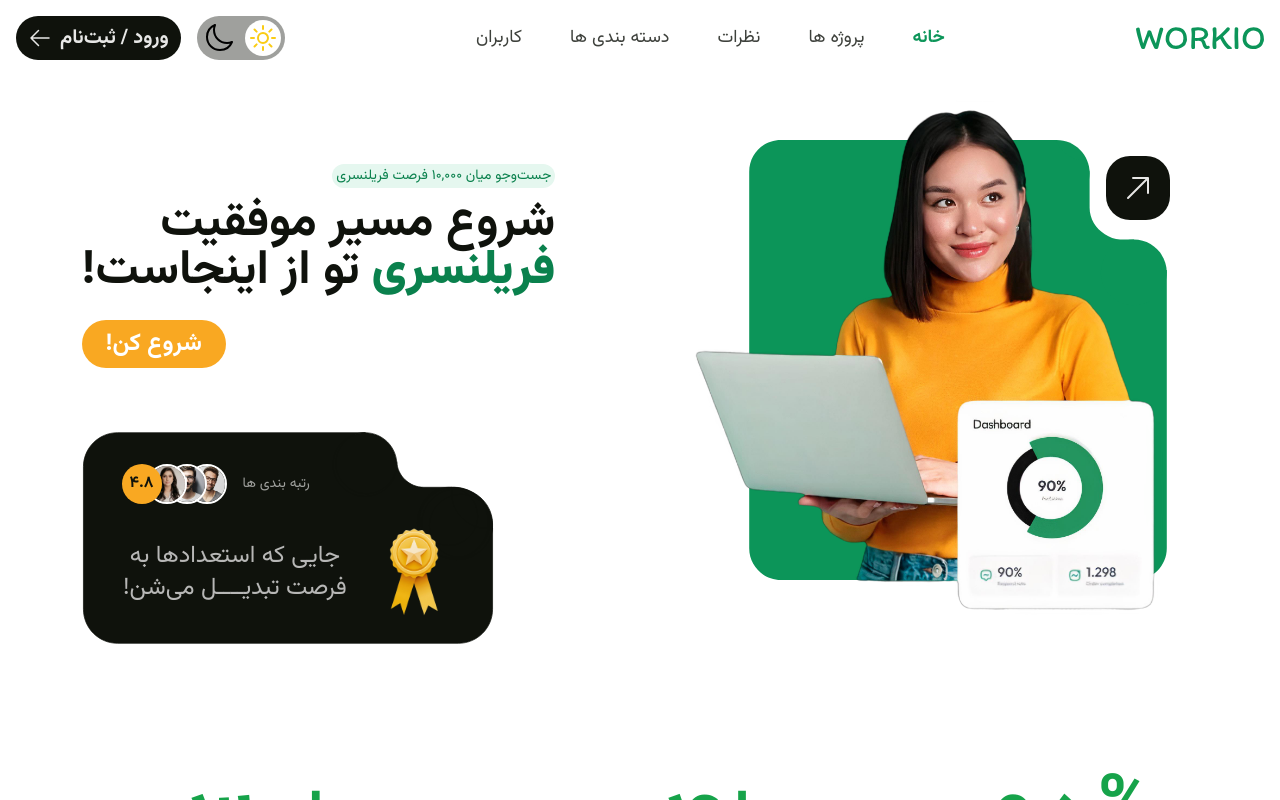
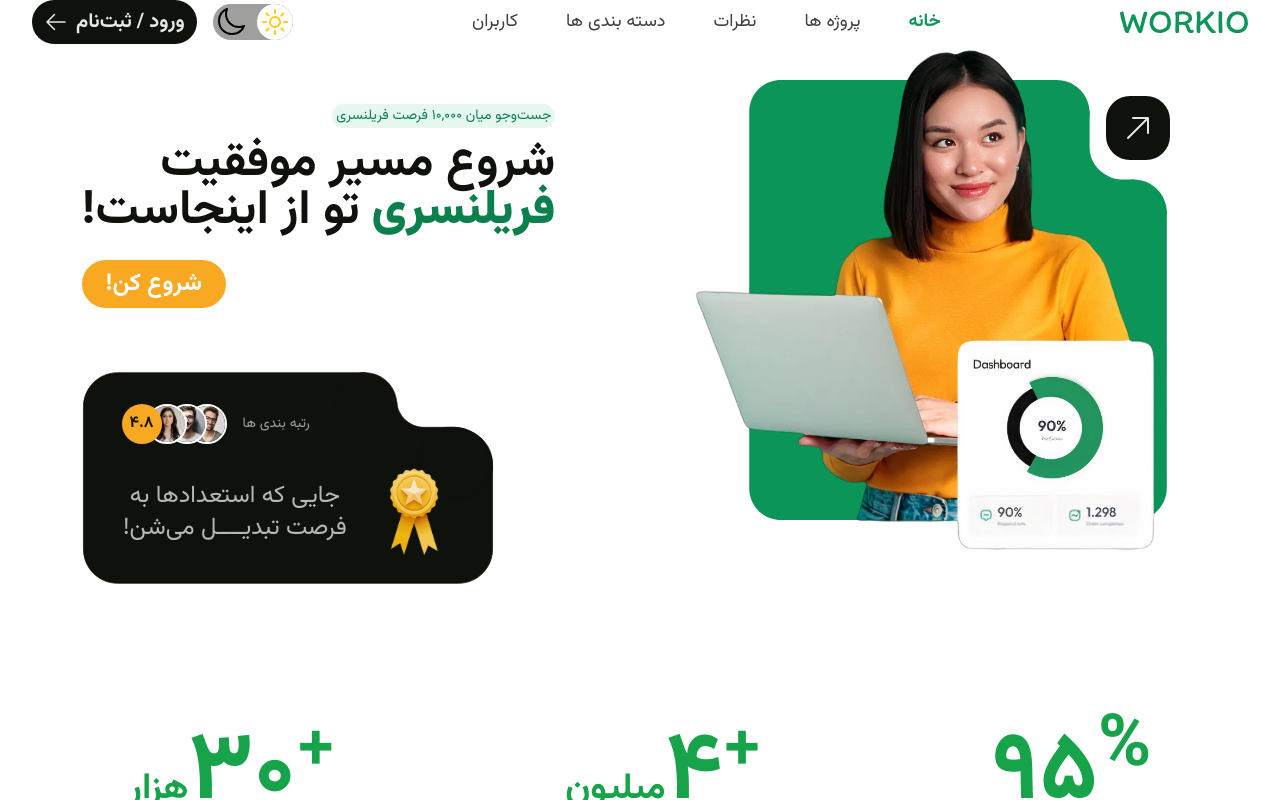
Before and after one commit to Farzanehsalimi/workio-freelance-platform, a React (Vite) app: page / in a window 1280 px wide. Shown: the top 800 px of the page. Built offline with nearby package versions, Linux system fonts and the light colour scheme; no server answers.

Commit message:
feat(header): add UserMenu component

```diff
--- a/src/layouts/LandingHeader.jsx
+++ b/src/layouts/LandingHeader.jsx
@@ -1,19 +1,26 @@
 import WORKIO from "@/components/icons/WORKIO";
 import DarkModeToggle from "../ui/DarkModeToggle";
-import { Bars2Icon, XMarkIcon } from "@heroicons/react/24/outline";
-import { ArrowLeftIcon } from "@heroicons/react/24/outline";
+import {
+  Bars2Icon,
+  XMarkIcon,
+  ArrowLeftIcon,
+} from "@heroicons/react/24/outline";
 import { useState } from "react";
 import { Link } from "react-router-dom";
 import Drawer from "../ui/Drawer";
 import SidebarDrawer from "../ui/SidebarDrawer";
 import NavLinks from "../ui/NavLinks";
+import useUser from "../features/authentication/useUser";
+import UserMenu from "../ui/UserMenu";
 
 function LandingHeader() {
   const [isOpenDrawer, setIsOpenDrawer] = useState(false);
+  const { user } = useUser();
 
   return (
-    <header className="flex pt-4 container xl:max-w-screen-xl px-4 2xl:px-16 ">
-      {/* mobile menu */}
+    <header className="fixed top-0 left-0 right-0 z-20 bg-secondary-0/80 backdrop-blur-m py-3 lg:py-0">
+      <div className="xl:max-w-screen-xl px-4 md:px-8 2xl:px-16 mx-auto flex ">
+        {/* Mobile menu */}
         <div className="flex items-center gap-4 lg:hidden">
           <div
             className="cursor-pointer"
@@ -25,7 +32,6 @@ function LandingHeader() {
               <Bars2Icon className="w-7 sm:w-9 text-secondary-900" />
             )}
           </div>
-
           <Link to="/">
             <img className="w-14 sm:hidden" src="/favicon.svg" alt="MiniLogo" />
           </Link>
@@ -35,7 +41,7 @@ function LandingHeader() {
           <SidebarDrawer onClose={() => setIsOpenDrawer(false)} />
         </Drawer>
 
-      <div className="flex justify-between items-center w-full">
+        <div className="flex justify-between items-center w-full ">
           <Link to="/">
             <WORKIO className="w-32 hidden sm:block" />
           </Link>
@@ -44,14 +50,19 @@ function LandingHeader() {
 
           <div className="flex gap-4 items-center justify-center">
             <div className="hidden lg:flex">
-            <DarkModeToggle darkModeContainerClassName="flex bg-secondary-300 rounded-3xl overflow-hidden p-0.5 lg:p-1 gap-1.5 lg:gap-2" />
+              <DarkModeToggle darkModeContainerClassName="flex bg-secondary-300 rounded-3xl overflow-hidden gap-1.5 lg:gap-2" />
             </div>
+            {!user?.isActive ? (
               <button className="flex items-center gap-2 font-bold px-3 lg:px-3 py-1.5 lg:py-2 duration-100 bg-secondary-900 hover:bg-secondary-900/90 text-secondary-50 rounded-3xl">
                 <Link to="/auth" className="text-base md:text-xl">
                   ورود / ثبت‌نام
                 </Link>
                 <ArrowLeftIcon className="w-5 h-5 lg:w-6 lg:h-6" />
               </button>
+            ) : (
+              <UserMenu />
+            )}
+          </div>
         </div>
       </div>
     </header>
@@ -59,10 +70,3 @@ function LandingHeader() {
 }
 
 export default LandingHeader;
-
-{
-  /* <span className="text-sm lg:text-lg font-bold text-secondary-700">
-      سلام؛
-       {user?.name}
-    </span> */
-}
```
Lines whose indentation alone changed are shown as unchanged.
